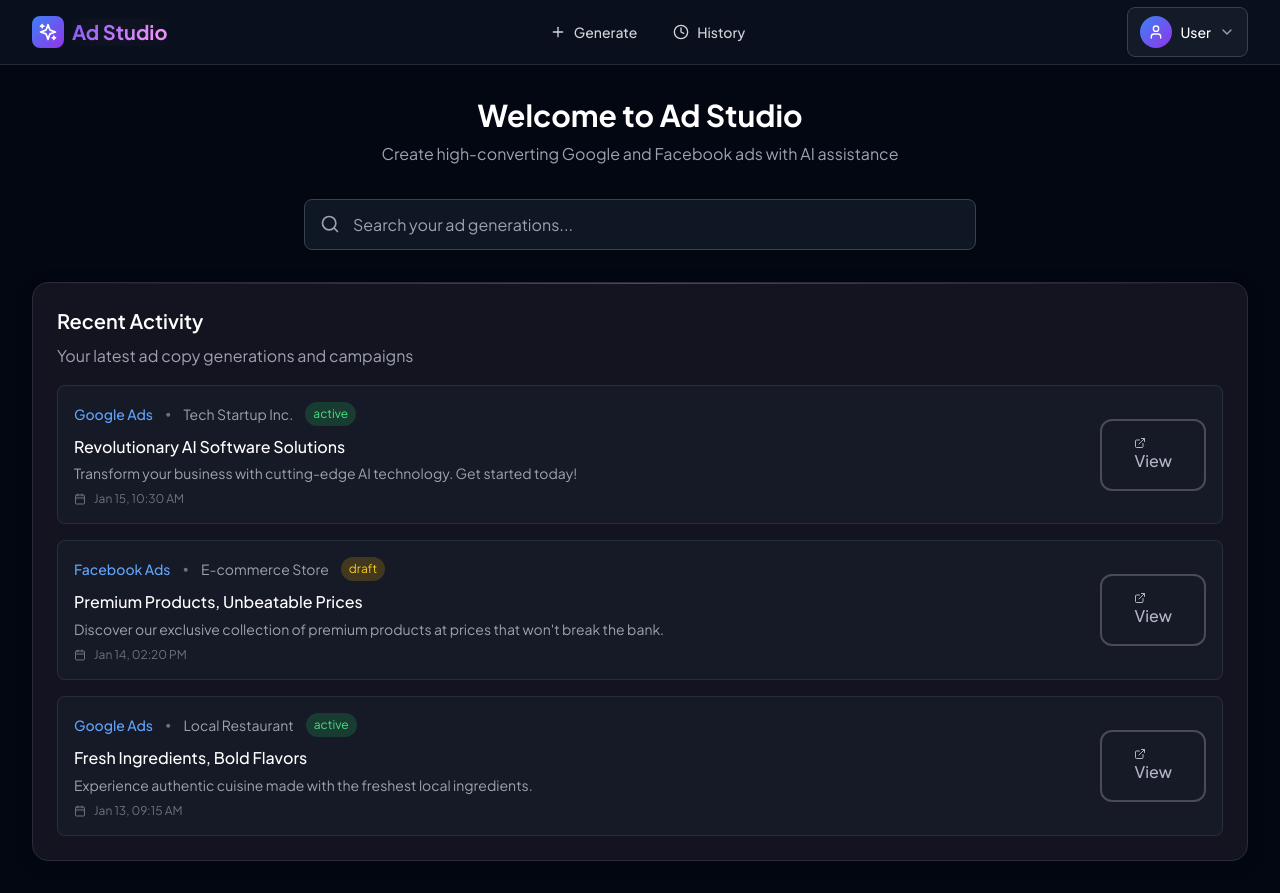
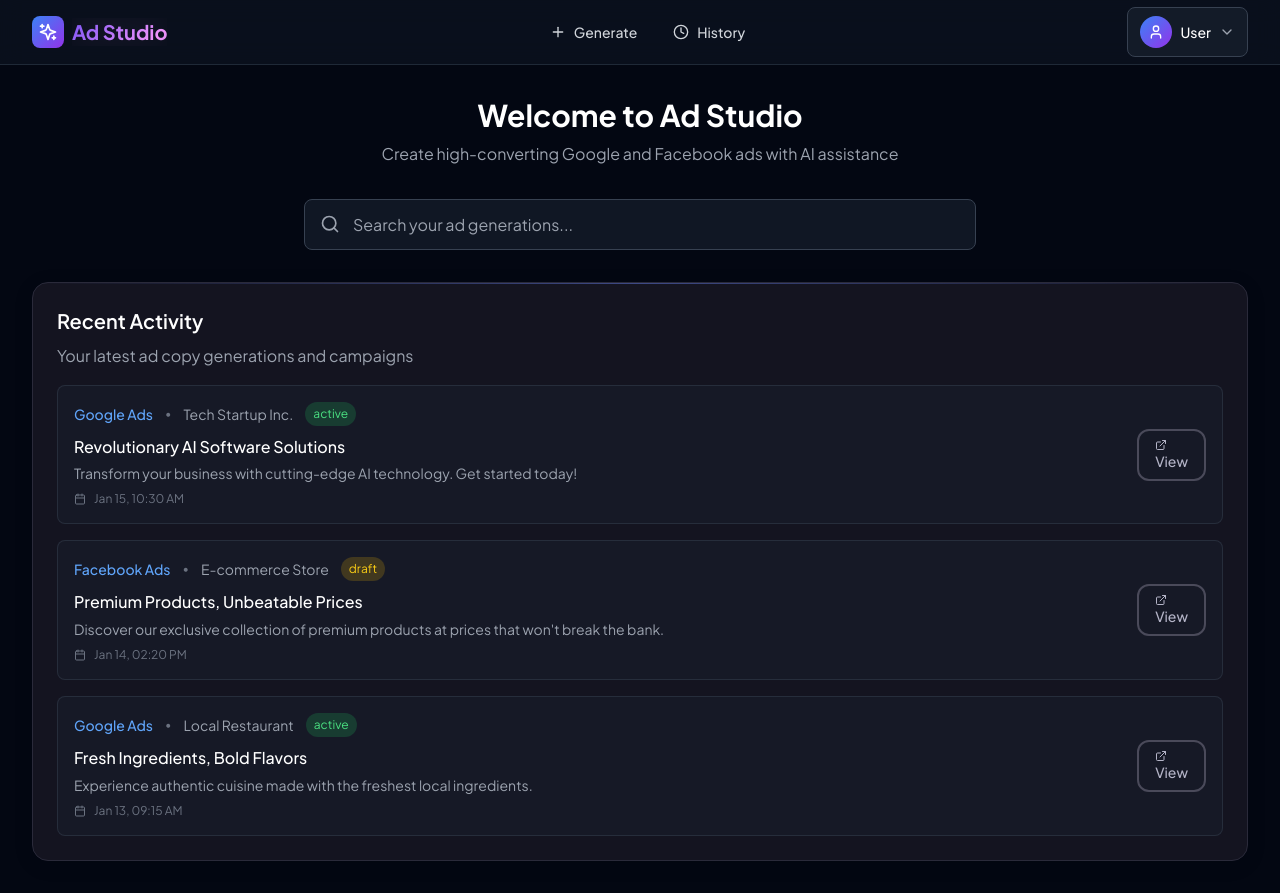
Before and after one commit to BharathVasireddy/cloud9-ad-studio, a Next.js app: page /dashboard in a window 1280 px wide. Built offline with nearby package versions, Linux system fonts and the light colour scheme; no server answers.

Commit message:
Apply aggressive button wrapping fixes with important CSS rules

```diff
--- a/app/globals.css
+++ b/app/globals.css
@@ -103,6 +103,8 @@ body::before {
   color: var(--color-text-primary);
   box-shadow: var(--shadow-md), var(--shadow-glow);
   transform: translateY(0);
+  flex-shrink: 0;
+  min-width: fit-content;
 }
 
 .btn-primary:hover {
@@ -125,6 +127,8 @@ body::before {
   color: var(--color-text-primary);
   backdrop-filter: var(--glass-backdrop);
   box-shadow: var(--shadow-sm);
+  flex-shrink: 0;
+  min-width: fit-content;
 }
 
 .btn-secondary:hover {
@@ -143,6 +147,8 @@ body::before {
   background: transparent;
   border-color: var(--color-border-accent);
   color: var(--color-text-secondary);
+  flex-shrink: 0;
+  min-width: fit-content;
 }
 
 .btn-outline:hover {
@@ -150,6 +156,16 @@ body::before {
   border-color: var(--color-text-secondary);
   color: var(--color-text-primary);
   backdrop-filter: var(--glass-backdrop);
+}
+
+/* Force all buttons to never wrap text or shrink */
+.btn-primary,
+.btn-secondary,
+.btn-outline,
+button[class*="btn-"] {
+  white-space: nowrap !important;
+  flex-shrink: 0 !important;
+  min-width: fit-content !important;
 }
 
 /* Modern card system */
--- a/components/ui/Button.tsx
+++ b/components/ui/Button.tsx
@@ -27,7 +27,7 @@ export const Button: React.FC<ButtonProps> = ({
   disabled,
   ...props
 }) => {
-  const baseClasses = 'inline-flex items-center justify-center font-semibold rounded-lg transition-all duration-200 focus:outline-none focus:ring-2 focus:ring-opacity-50 disabled:opacity-50 disabled:cursor-not-allowed whitespace-nowrap'
+  const baseClasses = 'inline-flex items-center justify-center font-semibold rounded-lg transition-all duration-200 focus:outline-none focus:ring-2 focus:ring-opacity-50 disabled:opacity-50 disabled:cursor-not-allowed whitespace-nowrap flex-shrink-0'
 
   const variantClasses = {
     primary: 'btn-primary',
@@ -37,9 +37,9 @@ export const Button: React.FC<ButtonProps> = ({
   }
 
   const sizeClasses = {
-    sm: 'px-4 py-2 text-sm',
-    md: 'px-6 py-3 text-base',
-    lg: 'px-8 py-4 text-lg'
+    sm: '!px-4 !py-2 !text-sm',
+    md: '!px-6 !py-3 !text-base',
+    lg: '!px-8 !py-4 !text-lg'
   }
 
   const combinedClassName = clsx(
```
